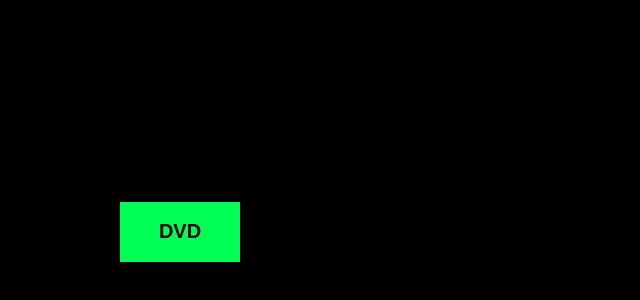
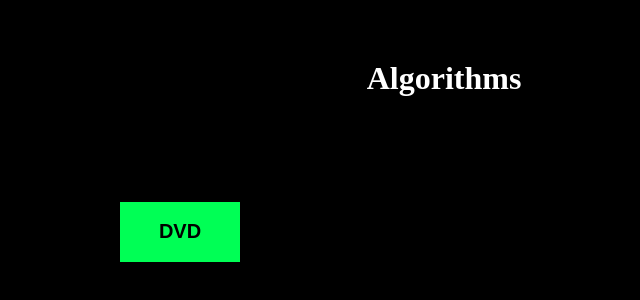
Before and after one commit to Kargobober/algorithms, a website with bundled scripts: page public/index.html in a window 1280 px wide. Shown: the part 322-622 px from the top of the page, without its empty margins (196-836 px from the left). Built offline with nearby package versions, Linux system fonts and the light colour scheme.

Commit message:
wall pepe

```diff
--- a/public/index.css
+++ b/public/index.css
@@ -1 +1,5 @@
 @import url(./styles/wallpaper.css);
+
+body {
+  color: white;
+}
--- a/public/index.html
+++ b/public/index.html
@@ -10,6 +10,8 @@
   <body>
     <canvas id="dvdCanvas"></canvas>
 
+    <h1>Algorithms</h1>
+
     <script type="module" src="./dist/index.js"></script>
   </body>
 </html>
--- a/public/styles/wallpaper.css
+++ b/public/styles/wallpaper.css
@@ -10,4 +10,8 @@ body {
 
 canvas {
   display: block;
+  position: fixed;
+  top: 0;
+  left: 0;
+  z-index: -1;
 }
```
